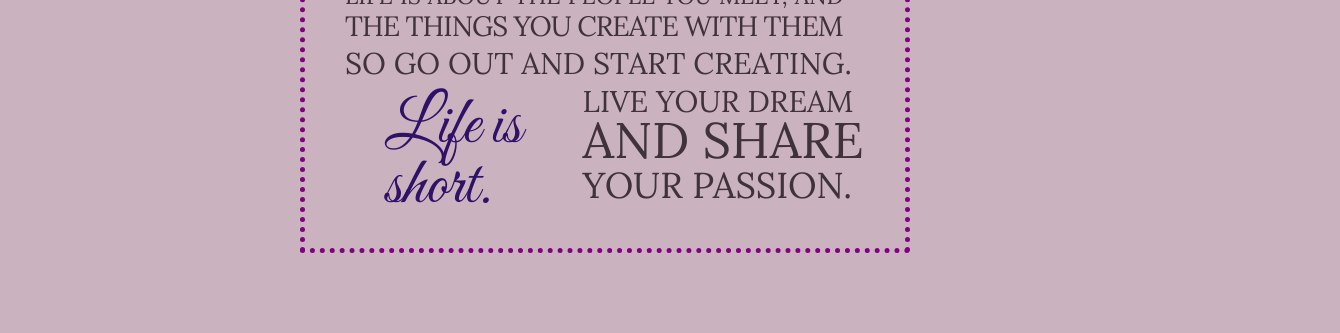
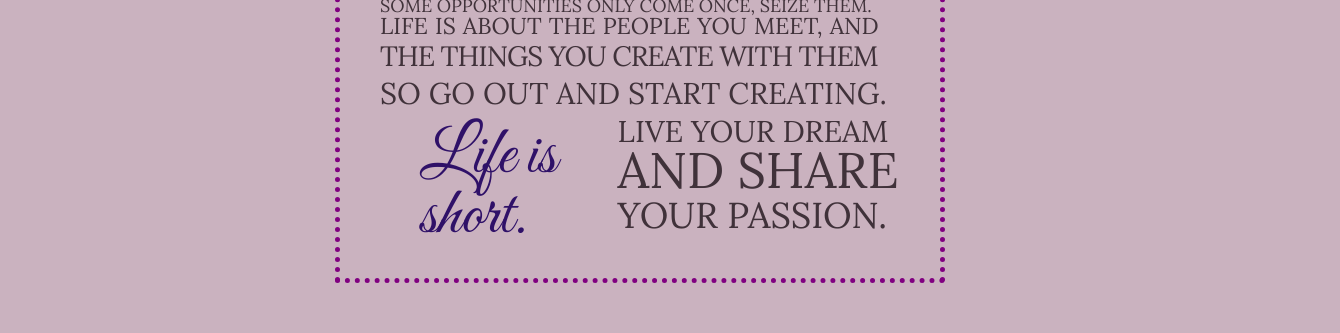
Before and after one commit to tanzerdragon/holstee, a plain HTML site: page index.html in a window 1280 px wide. Shown: the part 752-1085 px from the top of the page, 1340 px wide, since content can reach past the window. Before the commit the page ends 1025 px from the top, so only its background shows below. Drawn offline with Linux system fonts and the light colour scheme.

Commit message:
changes to body width, margin to auto, and fixed padding script for larger desktop monitors

```diff
--- a/css/main.css
+++ b/css/main.css
@@ -4,9 +4,10 @@ body {
 	background-color: #cab2bf;
   font-family: 'Lora', serif;
   text-transform: uppercase;
-	padding: 20px 150px 10px 150px;
-	margin: 0px 150px 10px 150px;
+	padding: 50px 0px;
+	margin: auto;
 	color: #40323a;
+	width: max-content;
       }
 
 h1 {
```
